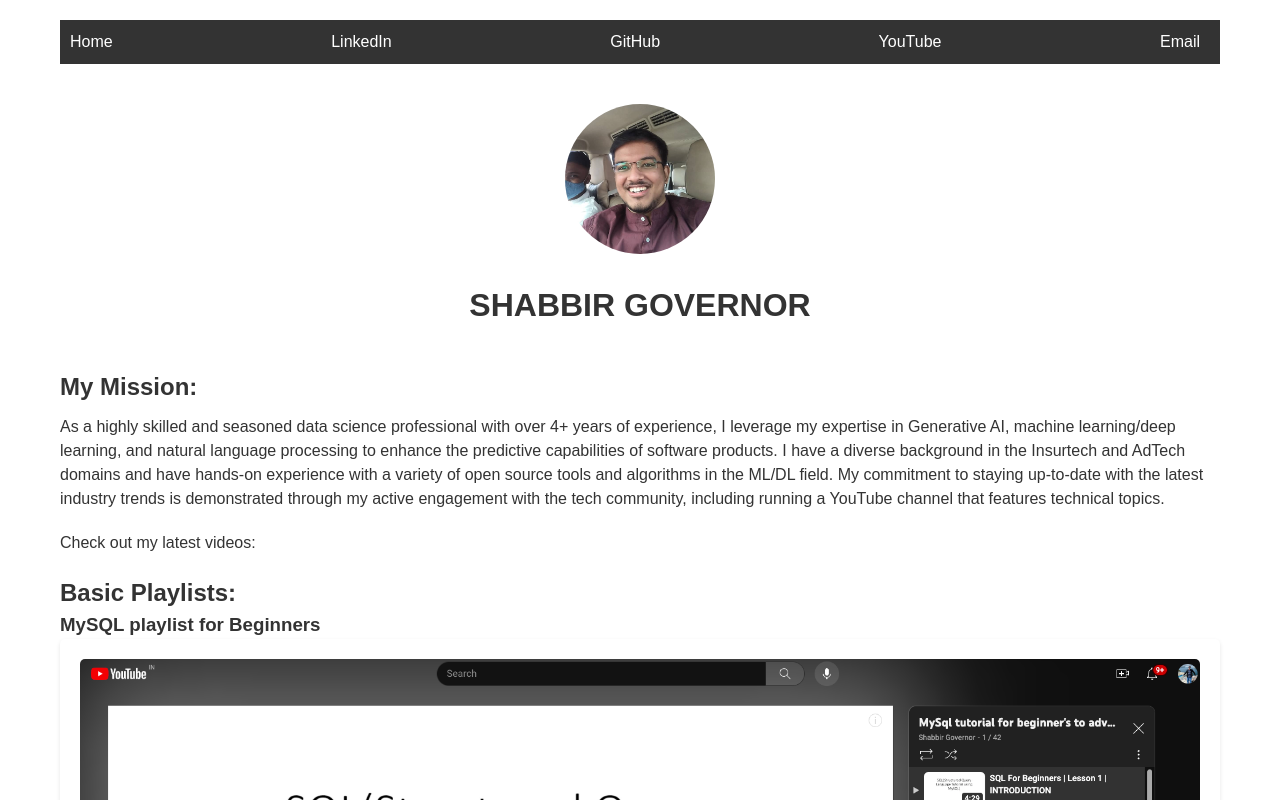
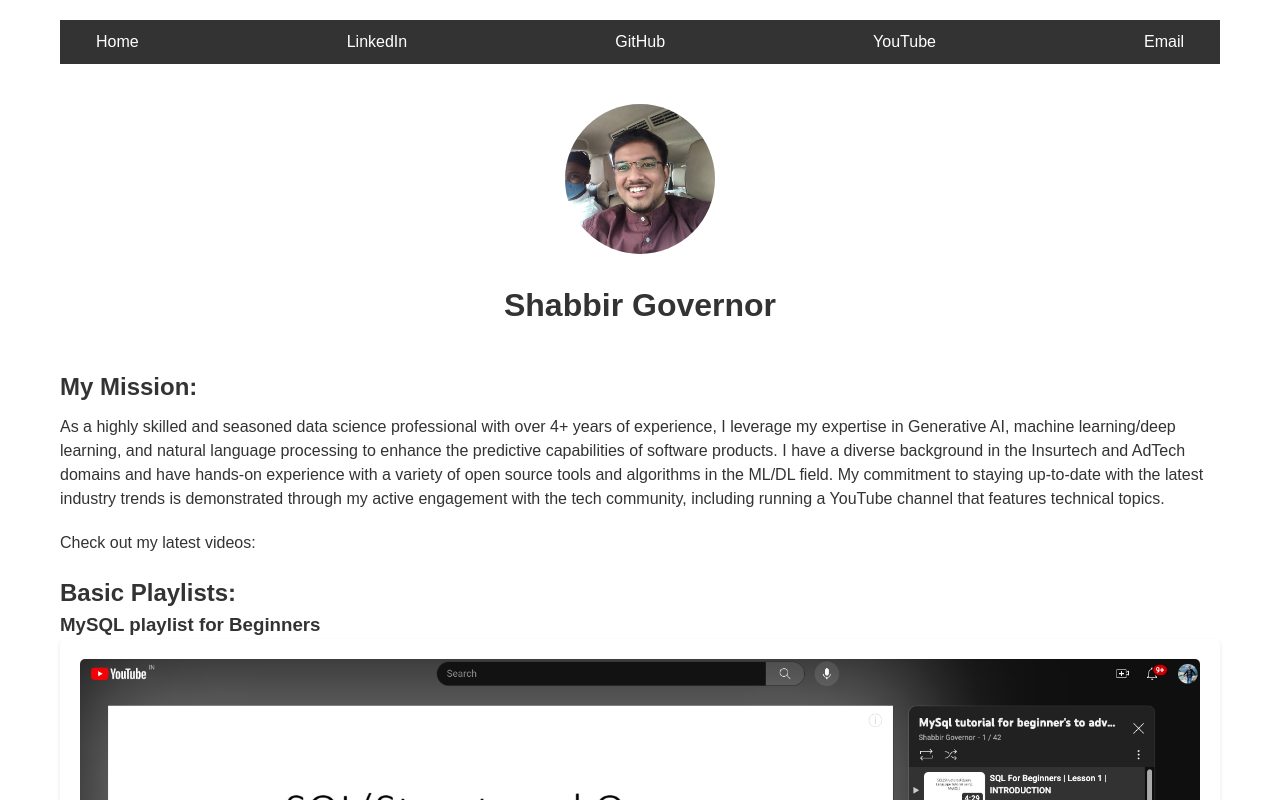
Before and after one commit to shabbirg89/Personal_Website, a React (Create React App) app in the folder client/: page / in a window 1280 px wide. Shown: the top 800 px of the page. Built offline with nearby package versions, Linux system fonts and the light colour scheme.

Commit message:
Site Updated version 1

```diff
--- /dev/null
+++ b/client/src/AboutMe.js
@@ -0,0 +1,14 @@
+// AboutMe.js
+import React from 'react';
+
+const AboutMe = ({ description }) => {
+  return (
+    <div className="about-me" id="about-me">
+      <h2>My Mission:</h2>
+      <p>{description}</p>
+      <p>Check out my latest videos:</p>
+    </div>
+  );
+};
+
+export default AboutMe;
--- a/client/src/App.css
+++ b/client/src/App.css
@@ -22,6 +22,7 @@ body {
 
 nav {
   background-color: #333;
+  padding: 10px;
 }
 
 nav ul {
@@ -29,7 +30,6 @@ nav ul {
   display: flex;
   justify-content: space-between;
   align-items: center;
-  padding: 10px;
 }
 
 nav ul li {
@@ -39,11 +39,14 @@ nav ul li {
 nav ul li a {
   color: #fff;
   text-decoration: none;
-  margin-right: 10px;
+  margin: 0 10px;
+  padding: 8px 16px;
+  border-radius: 5px;
+  transition: background-color 0.3s ease;
 }
 
 nav ul li a:hover {
-  text-decoration: underline;
+  background-color: #555;
 }
 
 #home {
--- a/client/src/App.js
+++ b/client/src/App.js
@@ -1,6 +1,10 @@
 import React from 'react';
 import './App.css';
-import profileImage from './profile.jpg';
+import Navbar from './Navbar';
+import Profile from './Profile';
+import AboutMe from './AboutMe';
+import VideoList from './VideoList';
+import Footer from './Footer';
 import video1Thumbnail from './assets/video1_thumbnail.jpg';
 import video2Thumbnail from './assets/video2_thumbnail.jpg';
 import video3Thumbnail from './assets/video3_thumbnail.jpg';
@@ -15,6 +19,15 @@ import video11Thumbnail from './assets/video11_thumbnail.jpg';
 import video12Thumbnail from './assets/video12_thumbnail.jpg';
 import video13Thumbnail from './assets/video13_thumbnail.jpg';
 import video14Thumbnail from './assets/video14_thumbnail.jpg';
+
+const App = () => {
+  const aboutMe = {
+    name: 'Shabbir Governor',
+    description: 'As a highly skilled and seasoned data science professional with over 4+ years of experience, I leverage my expertise in Generative AI, machine learning/deep learning, and natural language processing to enhance the predictive capabilities of software products. I have a diverse background in the Insurtech and AdTech domains and have hands-on experience with a variety of open source tools and algorithms in the ML/DL field. My commitment to staying up-to-date with the latest industry trends is demonstrated through my active engagement with the tech community, including running a YouTube channel that features technical topics.',
+    linkedin: 'https://www.linkedin.com/in/shabbir-governor-442842154/',
+    github: 'https://github.com/shabbirg89',
+    youtube: 'https://www.youtube.com/channel/UCmKYzVoMFhr3yjhOsw3SqGQ',
+  };
 
   const playlists = [
     {
@@ -217,157 +230,34 @@ const playlists = [
     // Add more playlist objects following the same structure
   ];
 
-const aboutMe = {
-  name: 'Shabbir Governor',
-  description:
-    'As a highly skilled and seasoned data science professional with over 4+ years of experience, I leverage my expertise in Generative AI, machine learning/deep learning, and natural language processing to enhance the predictive capabilities of software products. I have a diverse background in the Insurtech and AdTech domains and have hands-on experience with a variety of open source tools and algorithms in the ML/DL field. My commitment to staying up-to-date with the latest industry trends is demonstrated through my active engagement with the tech community, including running a YouTube channel that features technical topics.',
-  linkedin: 'https://www.linkedin.com/in/shabbir-governor-442842154/',
-  github: 'https://github.com/shabbirg89',
-  youtube: 'https://www.youtube.com/channel/UCmKYzVoMFhr3yjhOsw3SqGQ',
-};
-
-function App() {
   return (
     <div className="App">
-      <nav>
-        <ul>
-          <li>
-            <a href="#home">Home</a>
-          </li>
-          <li>
-            <a href={aboutMe.linkedin} target="_blank" rel="noopener noreferrer">
-              LinkedIn
-            </a>
-          </li>
-          <li>
-            <a href={aboutMe.github} target="_blank" rel="noopener noreferrer">
-              GitHub
-            </a>
-          </li>
-          <li>
-            <a href={aboutMe.youtube} target="_blank" rel="noopener noreferrer">
-              YouTube
-            </a>
-          </li>
-          <li>
-            <a href={`mailto:shabbirg89@gmail.com`}>Email</a>
-          </li>
-        </ul>
-      </nav>
-      <div id="home">
-        <img src={profileImage} alt="Profile" className="profile-image" />
-        <h1>SHABBIR GOVERNOR</h1>
-      </div>
-      <div className="about-me" id="about-me">
-        <h2>My Mission:</h2>
-        <p>{aboutMe.description}</p>
-        <p>Check out my latest videos:</p>
-      </div>
+      <Navbar
+        linkedin={aboutMe.linkedin}
+        github={aboutMe.github}
+        youtube={aboutMe.youtube}
+      />
+      <Profile name={aboutMe.name} />
+      <AboutMe description={aboutMe.description} />
       <div>
         <h2>Basic Playlists:</h2>
-        {playlists
-          .filter((playlist) => playlist.id <= 3)
-          .map((playlist) => (
-            <div key={playlist.id}>
-              <h3>{playlist.name}</h3>
-              {playlist.videos.map((video) => (
-                <div key={video.id} className="video-container">
-                  <a href={video.youtubeLink} target="_blank" rel="noopener noreferrer">
-                    <img src={video.thumbnail} alt="Video Thumbnail" />
-                  </a>
-                  <h4>{video.title}</h4>
-                  <p>{video.description}</p>
-                  <div className="links">
-                    <a
-                      href={video.youtubeLink}
-                      target="_blank"
-                      rel="noopener noreferrer"
-                    >
-                      Watch on YouTube
-                    </a>
-                  </div>
-                </div>
-              ))}
-            </div>
-          ))}
+        <VideoList playlists={playlists.filter((playlist) => playlist.id <= 3)} />
       </div>
       <div>
         <h2>Advanced Playlists:</h2>
-        {playlists
-          .filter((playlist) => playlist.id > 3 && playlist.id < 13)
-          .map((playlist) => (
-            <div key={playlist.id}>
-              <h3>{playlist.name}</h3>
-              {playlist.videos.map((video) => (
-                <div key={video.id} className="video-container">
-                  <a href={video.youtubeLink} target="_blank" rel="noopener noreferrer">
-                    <img src={video.thumbnail} alt="Video Thumbnail" />
-                  </a>
-                  <h4>{video.title}</h4>
-                  <p>{video.description}</p>
-                  <div className="links">
-                    <a
-                      href={video.youtubeLink}
-                      target="_blank"
-                      rel="noopener noreferrer"
-                    >
-                      Watch on YouTube
-                    </a>
+        <VideoList playlists={playlists.filter((playlist) => playlist.id > 3 && playlist.id < 13)} />
       </div>
-                </div>
-              ))}
-            </div>
-          ))}
-      </div>
-
       <div>
         <h2>Analytics tools Playlists:</h2>
-        {playlists
-          .filter((playlist) => playlist.id > 12)
-          .map((playlist) => (
-            <div key={playlist.id}>
-              <h3>{playlist.name}</h3>
-              {playlist.videos.map((video) => (
-                <div key={video.id} className="video-container">
-                  <a href={video.youtubeLink} target="_blank" rel="noopener noreferrer">
-                    <img src={video.thumbnail} alt="Video Thumbnail" />
-                  </a>
-                  <h4>{video.title}</h4>
-                  <p>{video.description}</p>
-                  <div className="links">
-                    <a
-                      href={video.youtubeLink}
-                      target="_blank"
-                      rel="noopener noreferrer"
-                    >
-                      Watch on YouTube
-                    </a>
+        <VideoList playlists={playlists.filter((playlist) => playlist.id > 12)} />
       </div>
-                </div>
-              ))}
-            </div>
-          ))}
-      </div>
-
-      <footer className="footer">
-        <p>© 2023 Shabbir Governor</p>
-        <p>
-          <a href={aboutMe.linkedin} target="_blank" rel="noopener noreferrer">
-            LinkedIn
-          </a>{' '}
-          |{' '}
-          <a href={aboutMe.github} target="_blank" rel="noopener noreferrer">
-            GitHub
-          </a>{' '}
-          |{' '}
-          <a href={aboutMe.youtube} target="_blank" rel="noopener noreferrer">
-            YouTube
-          </a>{' '}
-          | <a href={`mailto:shabbirg89@gmail.com`}>Email</a>
-        </p>
-      </footer>
+      <Footer
+        linkedin={aboutMe.linkedin}
+        github={aboutMe.github}
+        youtube={aboutMe.youtube}
+      />
     </div>
   );
-}
+};
 
 export default App;
--- /dev/null
+++ b/client/src/Footer.js
@@ -0,0 +1,26 @@
+// Footer.js
+import React from 'react';
+
+const Footer = ({ linkedin, github, youtube }) => {
+  return (
+    <footer className="footer">
+      <p>© 2023 Shabbir Governor</p>
+      <p>
+        <a href={linkedin} target="_blank" rel="noopener noreferrer">
+          LinkedIn
+        </a>{' '}
+        |{' '}
+        <a href={github} target="_blank" rel="noopener noreferrer">
+          GitHub
+        </a>{' '}
+        |{' '}
+        <a href={youtube} target="_blank" rel="noopener noreferrer">
+          YouTube
+        </a>{' '}
+        | <a href={`mailto:shabbirg89@gmail.com`}>Email</a>
+      </p>
+    </footer>
+  );
+};
+
+export default Footer;
--- /dev/null
+++ b/client/src/Navbar.js
@@ -0,0 +1,34 @@
+// Navbar.js
+import React from 'react';
+
+const Navbar = ({ linkedin, github, youtube }) => {
+  return (
+    <nav>
+      <ul>
+        <li>
+          <a href="#home">Home</a>
+        </li>
+        <li>
+          <a href={linkedin} target="_blank" rel="noopener noreferrer">
+            LinkedIn
+          </a>
+        </li>
+        <li>
+          <a href={github} target="_blank" rel="noopener noreferrer">
+            GitHub
+          </a>
+        </li>
+        <li>
+          <a href={youtube} target="_blank" rel="noopener noreferrer">
+            YouTube
+          </a>
+        </li>
+        <li>
+          <a href={`mailto:shabbirg89@gmail.com`}>Email</a>
+        </li>
+      </ul>
+    </nav>
+  );
+};
+
+export default Navbar;
--- /dev/null
+++ b/client/src/Profile.js
@@ -0,0 +1,14 @@
+// Profile.js
+import React from 'react';
+import profileImage from './profile.jpg';
+
+const Profile = ({ name }) => {
+  return (
+    <div id="home">
+      <img src={profileImage} alt="Profile" className="profile-image" />
+      <h1>{name}</h1>
+    </div>
+  );
+};
+
+export default Profile;
--- /dev/null
+++ b/client/src/VideoList.js
@@ -0,0 +1,30 @@
+// VideoList.js
+import React from 'react';
+
+const VideoList = ({ playlists }) => {
+  return (
+    <div>
+      {playlists.map((playlist) => (
+        <div key={playlist.id}>
+          <h3>{playlist.name}</h3>
+          {playlist.videos.map((video) => (
+            <div key={video.id} className="video-container">
+              <a href={video.youtubeLink} target="_blank" rel="noopener noreferrer">
+                <img src={video.thumbnail} alt="Video Thumbnail" />
+              </a>
+              <h4>{video.title}</h4>
+              <p>{video.description}</p>
+              <div className="links">
+                <a href={video.youtubeLink} target="_blank" rel="noopener noreferrer">
+                  Watch on YouTube
+                </a>
+              </div>
+            </div>
+          ))}
+        </div>
+      ))}
+    </div>
+  );
+};
+
+export default VideoList;
```
Lines whose indentation alone changed are shown as unchanged.
